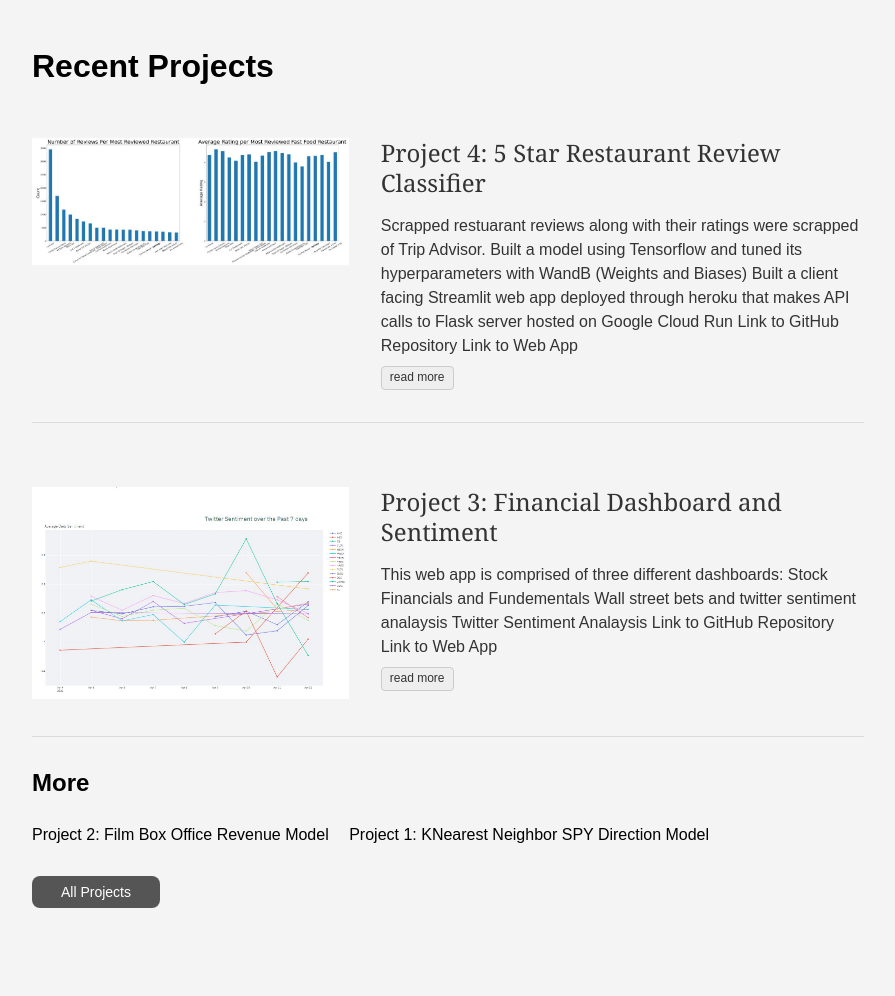
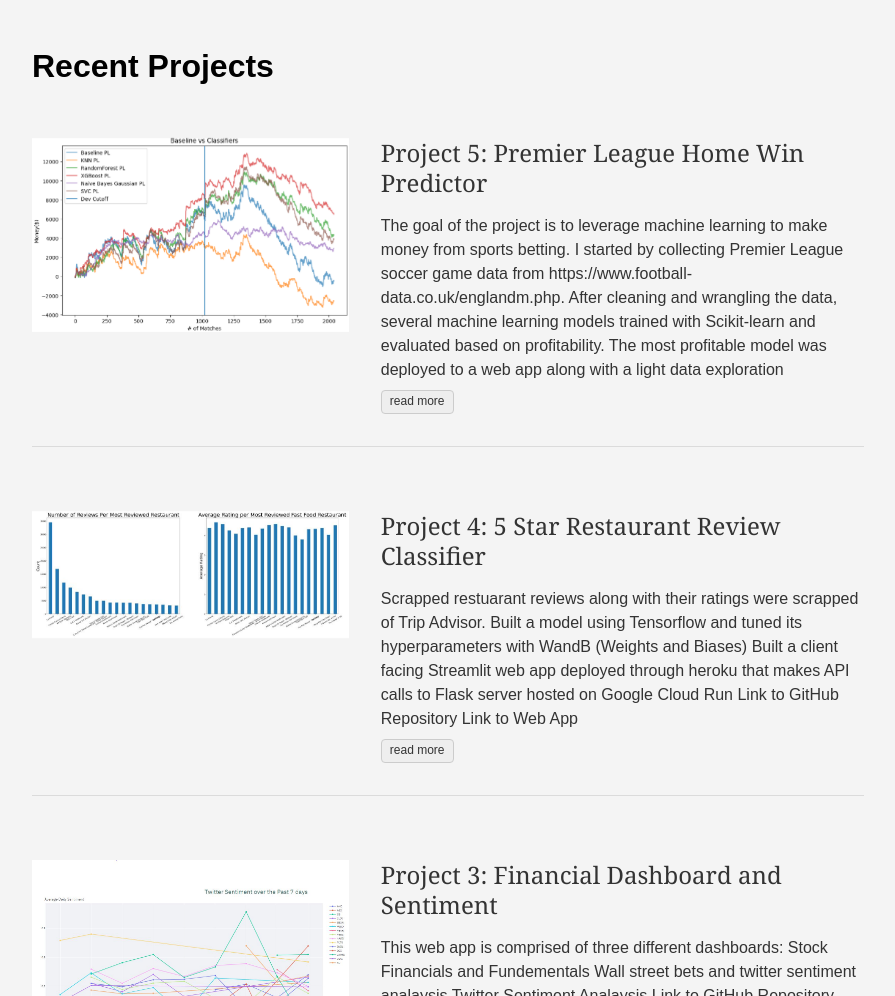
Before and after one commit to jacobh310/Jacob_Portfolio, a plain HTML site: page index.html in a window 1280 px wide. Shown: the part 700-1696 px from the top of the page, without its empty margins (192-1087 px from the left). Drawn offline with Linux system fonts and the light colour scheme.

Commit message:
added new project

```diff
--- a/index.html
+++ b/index.html
@@ -172,6 +172,39 @@
 
 
         <div class="pr3-ns mb4 mb0-ns w-100 w-40-ns">
+          <a href="https://jacobh310.github.io/Jacob_Portfolio/post/project-5/" class="db grow">
+            <img src="https://jacobh310.github.io/Jacob_Portfolio/images/ev_pl.png" class="img" alt="image from Project 5: Premier League Home Win Predictor">
+          </a>
+        </div>
+
+      <div class="blah w-100 w-60-ns pl3-ns">
+        <h1 class="f3 fw1 athelas mt0 lh-title">
+          <a href="https://jacobh310.github.io/Jacob_Portfolio/post/project-5/" class="color-inherit dim link">
+            Project 5: Premier League Home Win Predictor
+            </a>
+        </h1>
+        <div class="f6 f5-l lh-copy nested-copy-line-height nested-links">
+         The goal of the project is to leverage machine learning to make money from sports betting. I started by collecting Premier League soccer game data from https://www.football-data.co.uk/englandm.php.
+         After cleaning and wrangling the data, several machine learning models trained with Scikit-learn and evaluated based on profitability. The most profitable model was deployed to a web app along with a light data exploration
+        </div>
+          <a href="https://jacobh310.github.io/Jacob_Portfolio/post/project-5/" class="ba b--moon-gray bg-light-gray br2 color-inherit dib f7 hover-bg-moon-gray link mt2 ph2 pv1">read more</a>
+
+      </div>
+    </div>
+  </div>
+</article>
+
+          </div>
+
+            <div class="relative w-100 mb4">
+
+  <article class="bb b--black-10">
+    <div class="db pv4 ph3 ph0-l no-underline dark-gray">
+      <div class="flex flex-column flex-row-ns">
+
+
+
+          <div class="pr3-ns mb4 mb0-ns w-100 w-40-ns">
             <a href="https://jacobh310.github.io/Jacob_Portfolio/post/project-4/" class="db grow">
               <img src="https://jacobh310.github.io/Jacob_Portfolio/images/cat_plots.JPG" class="img" alt="image from Project 4: 5 Star Restaurant Review Classifier">
             </a>
@@ -195,6 +228,8 @@ Link to Web App
   </article>
 
             </div>
+
+
 
           <div class="relative w-100 mb4">
 
```
Also changed, not shown: post/index.html (+21 -19 lines), post/page/2/index.html (+23 -0 lines), post/project-5/index.html (+2 -2 lines), post/project-4/index.html (line endings or trailing spaces). Lines whose indentation alone changed are shown as unchanged.
